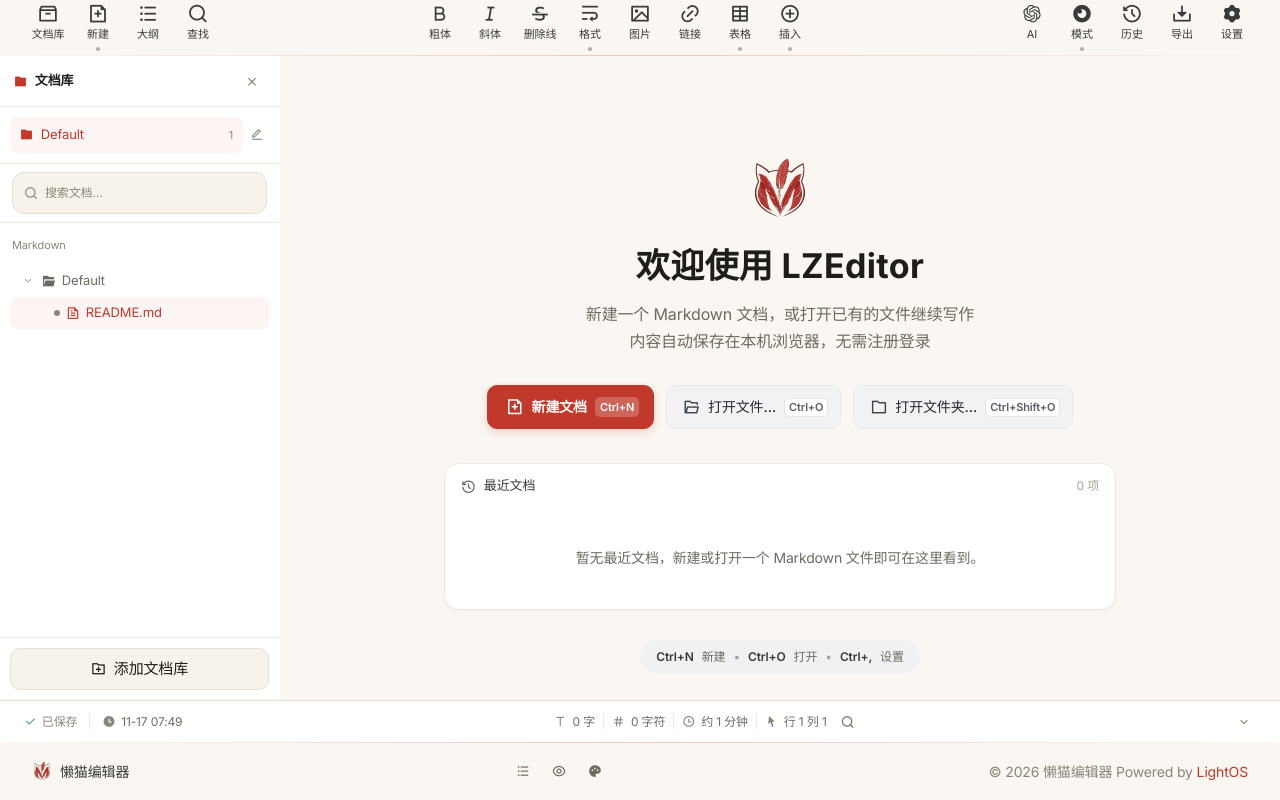
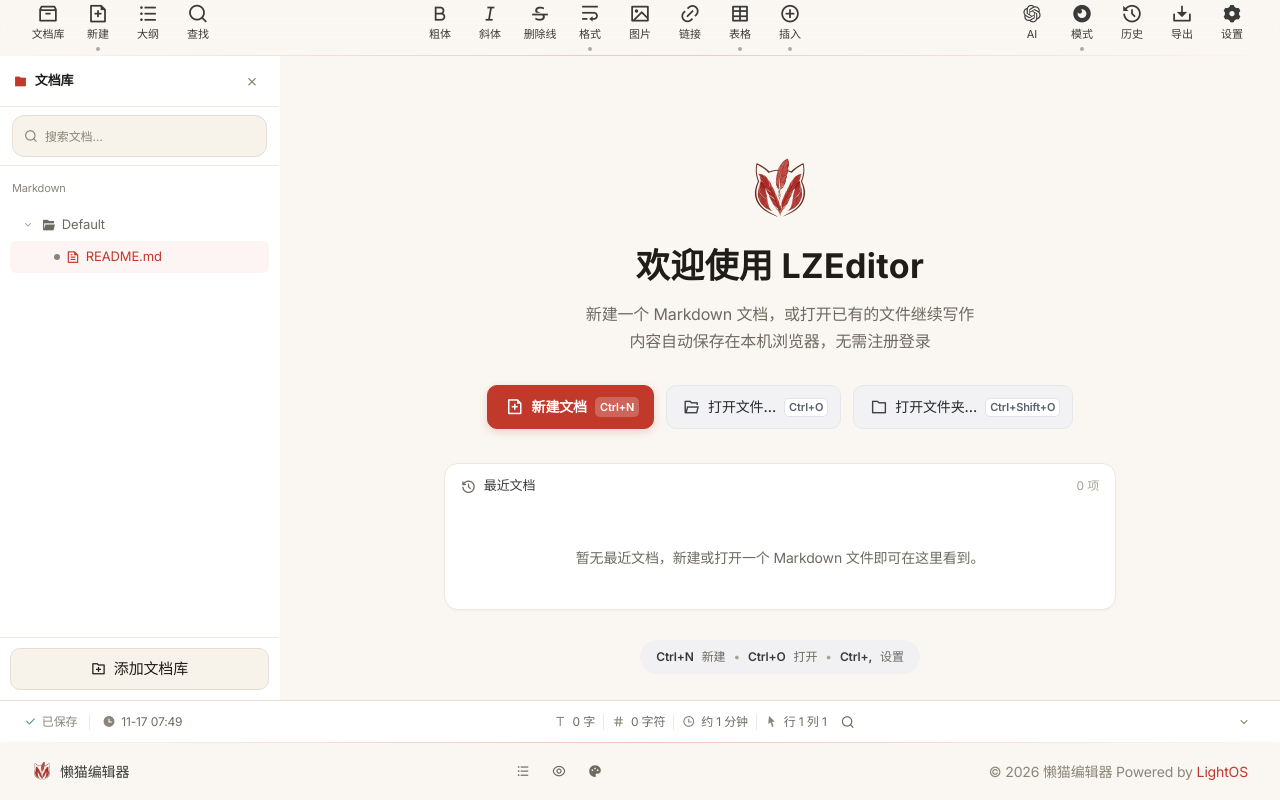
Before and after one commit to sikenali/lzeditor, a React (Vite) app: page / in a window 1280 px wide. Both pictures are taken after a click on the button "文档库". Built offline with nearby package versions, Linux system fonts and the light colour scheme; a web font is replaced by a local one.

Commit message:
feat(library): 文档库重命名入口挪到树 + 同步路径 + 去顶部文件夹列表
- renameLibrary 同步该库下所有文档 path（树文件夹名跟随）
- 树文件夹加重命名按钮（hover 出现，内联输入提交）
- 移除冗余顶部 library-folder-list，清理其死样式

```diff
--- a/src/components/panels/LibraryPanel.tsx
+++ b/src/components/panels/LibraryPanel.tsx
@@ -16,7 +16,7 @@ export const LibraryPanel: React.FC<{ onClose?: () => void; sidebar?: boolean; c
   const createLibrary = useEditorStore((s: any) => s.createLibrary)
   const setActiveLibrary = useEditorStore((s: any) => s.setActiveLibrary)
   const renameLibrary = useEditorStore((s: any) => s.renameLibrary)
-  const [renameTargetId, setRenameTargetId] = useState<string | null>(null)
+  const [renameTarget, setRenameTarget] = useState<{ key: string; title: string } | null>(null)
   const [category, setCategory] = useState('docs')
   const [expandedFolders, setExpandedFolders] = useState<Record<string, boolean>>(() => {
     // 内置文档（readme）的分组默认展开，否则藏在两层折叠里等于不存在
@@ -112,40 +112,6 @@ export const LibraryPanel: React.FC<{ onClose?: () => void; sidebar?: boolean; c
               <span className="remix ri-close-line"></span>
             </button>
           </div>
-          <div className="library-folder-list">
-            {docLibraries.map((lib: any) => (
-              <div key={lib.id} className="library-folder-row">
-                <button
-                  className={`library-folder-item ${activeLibraryId === lib.id ? 'active' : ''}`}
-                  onClick={() => setActiveLibrary(lib.id)}
-                >
-                  <span className="remix ri-folder-fill library-folder-icon"></span>
-                  <span className="library-folder-name">{lib.name}</span>
-                  <span className="library-folder-count">{docs.filter((doc: any) => (doc.libraryId || 'default') === lib.id && !doc.system).length}</span>
-                </button>
-                <button
-                  className="library-folder-rename-btn"
-                  onClick={(e) => { e.stopPropagation(); setRenameTargetId(renameTargetId === lib.id ? null : lib.id) }}
-                  title="重命名"
-                >
-                  <span className="remix ri-edit-line"></span>
-                </button>
-                {renameTargetId === lib.id && (
-                  <input
-                    className="library-folder-rename-input"
-                    defaultValue={lib.name}
-                    autoFocus
-                    onBlur={(e) => {
-                      const name = e.target.value.trim()
-                      if (name) renameLibrary(lib.id, name)
-                      setRenameTargetId(null)
-                    }}
-                    onKeyDown={(e) => { if (e.key === 'Enter') e.currentTarget.blur() }}
-                  />
-                )}
-              </div>
-            ))}
-          </div>
           <div className="library-search-wrap">
             <span className="remix ri-search-line library-search-icon"></span>
             <input
@@ -169,6 +135,14 @@ export const LibraryPanel: React.FC<{ onClose?: () => void; sidebar?: boolean; c
                 onToggleFolder={toggleFolder}
                 onSelectDoc={(id) => { useEditorStore.getState().switchDoc(id); handleClose() }}
                 onResetDoc={(id) => useEditorStore.getState().resetDocContent(id)}
+                renameTargetKey={renameTarget?.key ?? null}
+                onRenameFolder={(node) => setRenameTarget({ key: node.id, title: node.title })}
+                onRenameCommit={(_key, newName) => {
+                  // 树文件夹名 ↔ 库名 按 title 匹配（renameLibrary 会同步改写 docs path）
+                  const lib = docLibraries.find((l: any) => l.name === renameTarget?.title)
+                  if (lib) renameLibrary(lib.id, newName)
+                  setRenameTarget(null)
+                }}
                 searchActive={!!searchText}
               />
             </div>
--- a/src/components/panels/LibraryTree.tsx
+++ b/src/components/panels/LibraryTree.tsx
@@ -48,8 +48,11 @@ export const LibraryTree: React.FC<{
   onToggleFolder: (id: string) => void
   onSelectDoc?: (id: string) => void
   onResetDoc?: (id: string) => void
+  renameTargetKey?: string | null
+  onRenameFolder?: (node: DocNode) => void
+  onRenameCommit?: (key: string, newName: string) => void
   searchActive?: boolean
-}> = ({ nodes, expandedFolders, onToggleFolder, onSelectDoc, onResetDoc, searchActive }) => {
+}> = ({ nodes, expandedFolders, onToggleFolder, onSelectDoc, onResetDoc, renameTargetKey, onRenameFolder, onRenameCommit, searchActive }) => {
   const activeDocId = useEditorStore((s) => s.activeDocId)
 
   const renderNode = (node: DocNode, depth: number): React.ReactNode => {
@@ -63,17 +66,46 @@ export const LibraryTree: React.FC<{
     const isActive = !isFolder && node.id === activeDocId
 
     if (isFolder) {
+      // 文件夹条目镜像文档条目的 div 结构——里面要嵌重命名按钮，
+      // button 里不能再套 button
+      const isRenaming = renameTargetKey === node.id
       return (
         <div key={node.id}>
-          <button
+          <div
             className={`library-tree-item ${isExpanded ? 'expanded' : ''}`}
             style={{ paddingLeft: `${depth * 16 + 12}px` }}
             onClick={() => onToggleFolder(node.id)}
           >
             <span className={`remix ${isExpanded ? 'ri-arrow-down-s-line' : 'ri-arrow-right-s-line'} tree-arrow`}></span>
             <span className={`remix ${isExpanded ? 'ri-folder-open-fill' : 'ri-folder-fill'} tree-icon`}></span>
-            <span className="tree-label">{node.title}</span>
-          </button>
+            {isRenaming ? (
+              <input
+                className="library-folder-rename-input"
+                defaultValue={node.title}
+                autoFocus
+                onClick={(e) => e.stopPropagation()}
+                onBlur={(e) => {
+                  const name = e.target.value.trim()
+                  onRenameCommit?.(node.id, name || node.title)
+                }}
+                onKeyDown={(e) => { if (e.key === 'Enter') e.currentTarget.blur() }}
+              />
+            ) : (
+              <>
+                <span className="tree-label">{node.title}</span>
+                {onRenameFolder && (
+                  <button
+                    type="button"
+                    className="tree-rename-btn"
+                    title="重命名"
+                    onClick={(e) => { e.stopPropagation(); onRenameFolder(node) }}
+                  >
+                    <span className="remix ri-edit-line"></span>
+                  </button>
+                )}
+              </>
+            )}
+          </div>
           {isExpanded && hasChildren && (
             <div className="tree-children">{node.children!.map(c => renderNode(c, depth + 1))}</div>
           )}
--- a/src/store/editorStore.ts
+++ b/src/store/editorStore.ts
@@ -206,8 +206,17 @@ export const useEditorStore = create<EditorStoreState>((set: any, get: any) => (
   },
   setActiveLibrary: (id: string) => set({ activeLibraryId: id }),
   renameLibrary: (id: string, name: string) => {
+    // 树文件夹名取自 doc.path 首段——库改名必须同步改写该库下所有文档的 path
+    const oldName = get().docLibraries.find((lib: any) => lib.id === id)?.name
     set((s: any) => ({
       docLibraries: s.docLibraries.map((lib: any) => lib.id === id ? { ...lib, name } : lib),
+      docs: s.docs.map((d: any) => {
+        if (d.libraryId !== id || !oldName) return d
+        const p = d.path || ''
+        if (p === oldName) return { ...d, path: name }
+        if (p.startsWith(oldName + '/')) return { ...d, path: name + p.slice(oldName.length) }
+        return d
+      }),
     }))
     saveCatalog()
   },
--- a/src/styles/layout.css
+++ b/src/styles/layout.css
@@ -808,27 +808,9 @@
 }
 .sidebar-library-title  { display: flex; align-items: center; gap: 8px; color: var(--text-heading); font-weight: 600; font-size: 13px; }
 .sidebar-library-title .remix  { color: var(--accent-primary); }
-.library-folder-list  { padding: 10px; display: flex; flex-direction: column; gap: 4px; border-bottom: 0.7px solid var(--border-subtle); }
-.library-folder-row  { display: flex; align-items: center; gap: 2px; }
-.library-folder-item  {
-  display: flex; align-items: center; gap: 8px; flex: 1; min-width: 0;
-  padding: 8px 10px; border-radius: 8px; border: none; background: transparent;
-  color: inherit; cursor: pointer; text-align: left; font-size: 13px;
-}
-.library-folder-item:hover,
-.library-folder-item.active  { background: var(--accent-a5); color: var(--accent-primary); }
-.library-folder-icon  { flex: 0 0 auto; }
-.library-folder-name  { flex: 1; overflow: hidden; white-space: nowrap; text-overflow: ellipsis; }
-.library-folder-count  { font-size: 11px; color: var(--text-muted); }
-.library-folder-rename-btn  {
-  display: flex; align-items: center; justify-content: center;
-  width: 24px; height: 24px; border-radius: 6px; border: none;
-  background: transparent; color: var(--text-muted); cursor: pointer;
-  font-size: 13px; flex-shrink: 0; transition: background-color, color, border-color, box-shadow, opacity, transform var(--t-fast);
-}
-.library-folder-rename-btn:hover  { background: var(--accent-a5); color: var(--accent-primary); }
 /* §8.2 的颜色与圆角；高度取紧凑档 34px（等同 .ui-input--sm）——
-   树行本身约 33px，套满 42px 会让整行在编辑时跳动 */
+   树行本身约 33px，套满 42px 会让整行在编辑时跳动。
+   现在由树内文件夹重命名输入复用（input-css-boundary 测试钉死）。 */
 .library-folder-rename-input  {
   flex: 1; min-width: 0; height: 34px;
   border: 0.7px solid var(--color-border);
@@ -1225,6 +1207,27 @@
 }
 .library-tree-item:hover .tree-reset-btn  { opacity: 1; }
 .tree-reset-btn:hover  {
+  color: var(--accent-primary);
+  background: var(--accent-a10);
+}
+/* 树文件夹的「重命名」按钮：与 .tree-reset-btn 同款，hover 行才出现 */
+.tree-rename-btn  {  margin-left: auto;
+  display: flex;
+  align-items: center;
+  justify-content: center;
+  width: 20px;
+  height: 20px;
+  border: none;
+  border-radius: 4px;
+  background: transparent;
+  color: var(--text-muted);
+  cursor: pointer;
+  font-size: 13px;
+  opacity: 0;
+  transition: opacity var(--t-fast), color var(--t-fast), background var(--t-fast);
+}
+.library-tree-item:hover .tree-rename-btn  { opacity: 1; }
+.tree-rename-btn:hover  {
   color: var(--accent-primary);
   background: var(--accent-a10);
 }
```
Also changed, not shown: 1 other file (tests, documents, lock files or other folders).
